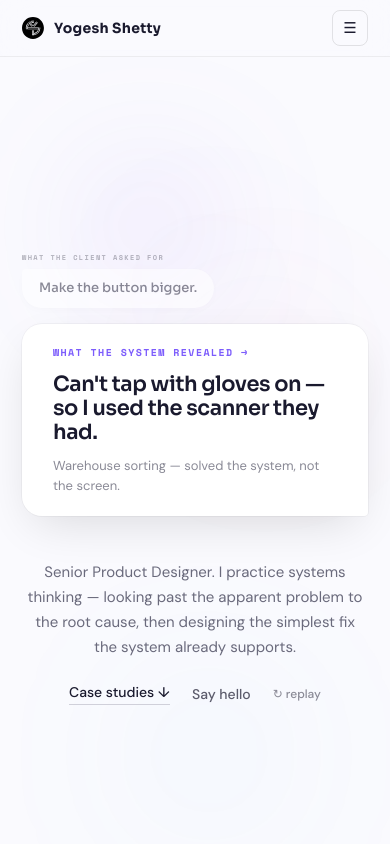
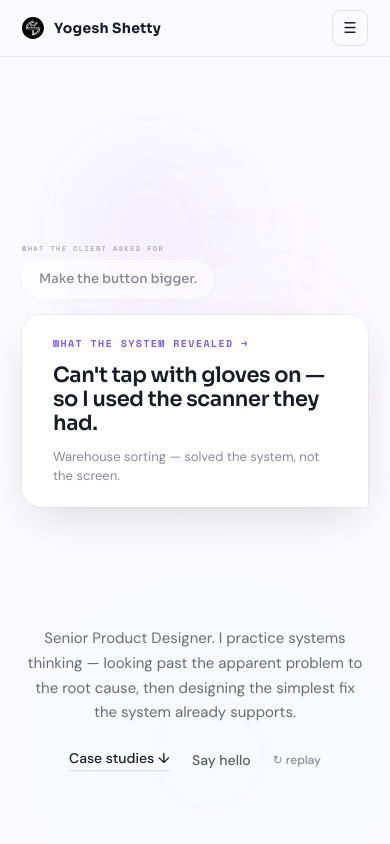
Before and after one commit to ykshettydesign/YKShetty-portfolio, a React (Vite) app: page / in a window 390 px wide. Shown: the top 844 px of the page. Built offline with nearby package versions, Linux system fonts and the light colour scheme.

Commit message:
heoro upfate

```diff
--- a/src/components/Hero.jsx
+++ b/src/components/Hero.jsx
@@ -22,8 +22,9 @@ export default function Hero() {
   const { step, replay } = useHeroSequence()
   const heroInnerRef = useRef(null)
   const driftRootRef = useRef(null)
+  const paraRef = useRef(null)
 
-  useHeroScroll(heroInnerRef, driftRootRef)
+  useHeroScroll(paraRef, driftRootRef)
 
   return (
     <div style={{ position: 'relative', height: '200vh' }}>
@@ -35,9 +36,6 @@ export default function Hero() {
           top: 0,
           zIndex: 1,
           height: '100vh',
-          display: 'flex',
-          alignItems: 'center',
-          justifyContent: 'center',
           overflow: 'hidden',
           background: 'var(--bg-page)',
         }}
@@ -70,19 +68,7 @@ export default function Hero() {
           ))}
         </div>
 
-        <div
-          ref={heroInnerRef}
-          style={{
-            position: 'relative',
-            zIndex: 2,
-            maxWidth: 640,
-            width: '100%',
-            padding: '0 clamp(22px,5vw,44px)',
-            margin: '0 auto',
-            willChange: 'transform, opacity',
-            transformOrigin: 'center 40%',
-          }}
-        >
+        <div ref={heroInnerRef} className="hero-cluster">
           <div
             className="hero-req-label"
             style={{
@@ -190,8 +176,10 @@ export default function Hero() {
               </div>
             </div>
           </div>
+        </div>
 
-          <div className="hero-post" style={{ marginTop: 'clamp(44px,6vw,110px)' }}>
+        <div className="hero-para-layer">
+          <div ref={paraRef} className="hero-post">
             <p
               style={{
                 fontFamily: 'var(--font-body)',
--- a/src/hooks/useHeroScroll.js
+++ b/src/hooks/useHeroScroll.js
@@ -1,36 +1,61 @@
 import { useEffect } from 'react'
 
 /**
- * Two scroll-linked hero behaviours, ported 1:1 from the source:
- *  1. As the page scrolls, the hero inner scales down + fades (parallax exit).
+ * Two scroll-linked hero behaviours:
+ *  1. The bottom paragraph is scrubbed 1:1 with scroll — it rises upward
+ *     (from ~+26vh toward −62vh) behind the chat cluster and fades out over
+ *     p 0.58 → 0.78, so it's gone before the case-study handoff. The chat
+ *     cluster itself never moves or re-animates while this happens.
  *  2. The drifting gradient blobs speed up with scroll velocity, then ease
  *     back to their resting playback rate.
  *
- * Everything is driven off a single passive scroll listener plus a
- * self-terminating rAF loop; all of it is torn down on unmount.
+ * `p` is scroll progress across the hero's one-viewport pin budget. A single
+ * rAF-throttled scroll handler reads scroll once and derives the paragraph
+ * transform + opacity from that one value.
  */
-export function useHeroScroll(heroInnerRef, driftRootRef) {
+export function useHeroScroll(paraRef, driftRootRef) {
   useEffect(() => {
-    const heroInner = heroInnerRef.current
     const driftRoot = driftRootRef.current
     const blobs = driftRoot ? Array.from(driftRoot.querySelectorAll('[data-drift]')) : []
 
+    // ── tunables ──
+    const RISE_FROM = 26 // vh at p=0 (below the card)
+    const RISE_TO = -62 // vh at p=1 (up and out of view)
+    const FADE_START = 0.58
+    const FADE_END = 0.78
+
+    const clamp01 = (v) => Math.max(0, Math.min(1, v))
+
+    // ── 1. paragraph scrub (rAF-throttled) ──
+    let paraRaf = null
+    const updatePara = () => {
+      paraRaf = null
+      const para = paraRef.current
+      if (!para) return
+      const vh = window.innerHeight || 1
+      const p = clamp01(window.scrollY / vh)
+      const riseVh = RISE_FROM + (RISE_TO - RISE_FROM) * p
+      para.style.transform = `translateY(${riseVh.toFixed(2)}vh)`
+      if (p <= FADE_START) {
+        // let the entrance (data-hero-step CSS) own opacity before the fade window
+        para.style.opacity = ''
+      } else if (p >= FADE_END) {
+        para.style.opacity = '0'
+      } else {
+        para.style.opacity = (1 - (p - FADE_START) / (FADE_END - FADE_START)).toFixed(3)
+      }
+    }
+    const requestPara = () => {
+      if (paraRaf == null) paraRaf = requestAnimationFrame(updatePara)
+    }
+
+    // ── 2. blob drift velocity ──
     let driftRate = 1
     let driftTarget = 1
     let driftRaf = null
     let driftRunning = false
     let lastScrollY = window.scrollY
     let lastScrollT = performance.now()
-
-    const updateHeroScale = () => {
-      if (!heroInner) return
-      const vh = window.innerHeight || 1
-      const progress = Math.min(1, Math.max(0, window.scrollY / vh))
-      const scale = 1 - progress * 0.28
-      const opacity = 1 - progress * 0.65
-      heroInner.style.transform = `scale(${scale.toFixed(3)})`
-      heroInner.style.opacity = opacity.toFixed(3)
-    }
 
     const driftLoop = () => {
       driftRate += (driftTarget - driftRate) * 0.12
@@ -49,13 +74,11 @@ export function useHeroScroll(heroInnerRef, driftRootRef) {
         driftRunning = false
       }
     }
-
     const ensureDriftLoop = () => {
       if (driftRunning || !blobs.length) return
       driftRunning = true
       driftRaf = requestAnimationFrame(driftLoop)
     }
-
     const updateDriftSpeed = () => {
       const now = performance.now()
       const dy = Math.abs(window.scrollY - lastScrollY)
@@ -68,18 +91,19 @@ export function useHeroScroll(heroInnerRef, driftRootRef) {
     }
 
     const onScroll = () => {
-      updateHeroScale()
+      requestPara()
       updateDriftSpeed()
     }
 
     window.addEventListener('scroll', onScroll, { passive: true })
-    updateHeroScale()
+    updatePara()
 
     return () => {
       window.removeEventListener('scroll', onScroll)
+      if (paraRaf) cancelAnimationFrame(paraRaf)
       if (driftRaf) cancelAnimationFrame(driftRaf)
     }
-  }, [heroInnerRef, driftRootRef])
+  }, [paraRef, driftRootRef])
 }
 
 export default useHeroScroll
--- a/src/styles/global.css
+++ b/src/styles/global.css
@@ -72,6 +72,43 @@ img { max-width: 100%; }
 }
 .typing-dots span:nth-child(2) { animation-delay: 0.2s; }
 .typing-dots span:nth-child(3) { animation-delay: 0.4s; }
+
+/* ============================================================
+   HERO LAYOUT — the chat cluster is top-anchored (never centred) so it
+   holds a fixed Y while the case thread continues from the same anchor.
+   The bottom paragraph is a separate layer BEHIND the cluster; it rises
+   and fades on scroll (driven 1:1 in useHeroScroll), passing behind the
+   bubbles which stay static.
+   ============================================================ */
+.hero-cluster {
+  position: absolute;
+  top: 22vh;
+  left: 50%;
+  transform: translateX(-50%);
+  width: 100%;
+  max-width: 640px;
+  padding: 0 clamp(22px, 5vw, 44px);
+  z-index: 2;
+}
+.hero-para-layer {
+  position: absolute;
+  inset: 0;
+  display: flex;
+  align-items: center;
+  justify-content: center;
+  z-index: 1;
+  pointer-events: none;
+}
+.hero-para-layer .hero-post {
+  width: 100%;
+  max-width: 420px;
+  padding: 0 clamp(22px, 5vw, 44px);
+  will-change: transform;
+  pointer-events: auto;
+  /* opacity keeps its entrance fade; transform is instant so the scrub
+     tracks scroll 1:1 (no easing lag) */
+  transition: opacity 0.55s cubic-bezier(0.16, 1, 0.3, 1);
+}
 
 /* ============================================================
    CASE-STUDY CHAT THREAD — continues the hero conversation.
```
Also changed, not shown: 2 other files (tests, documents, lock files or other folders).
